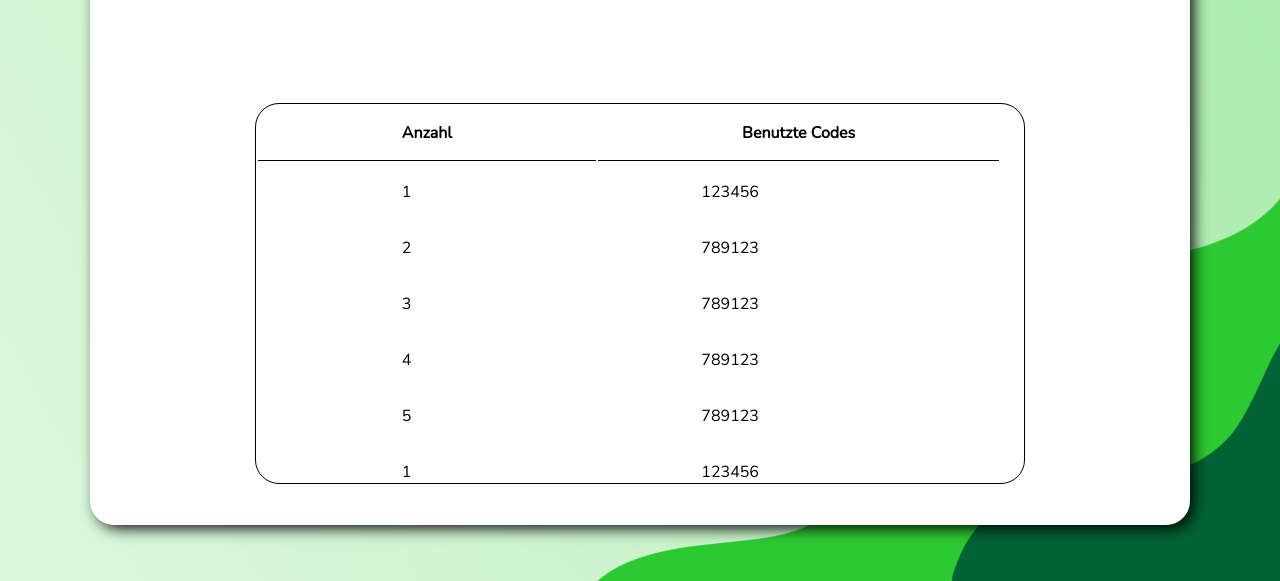
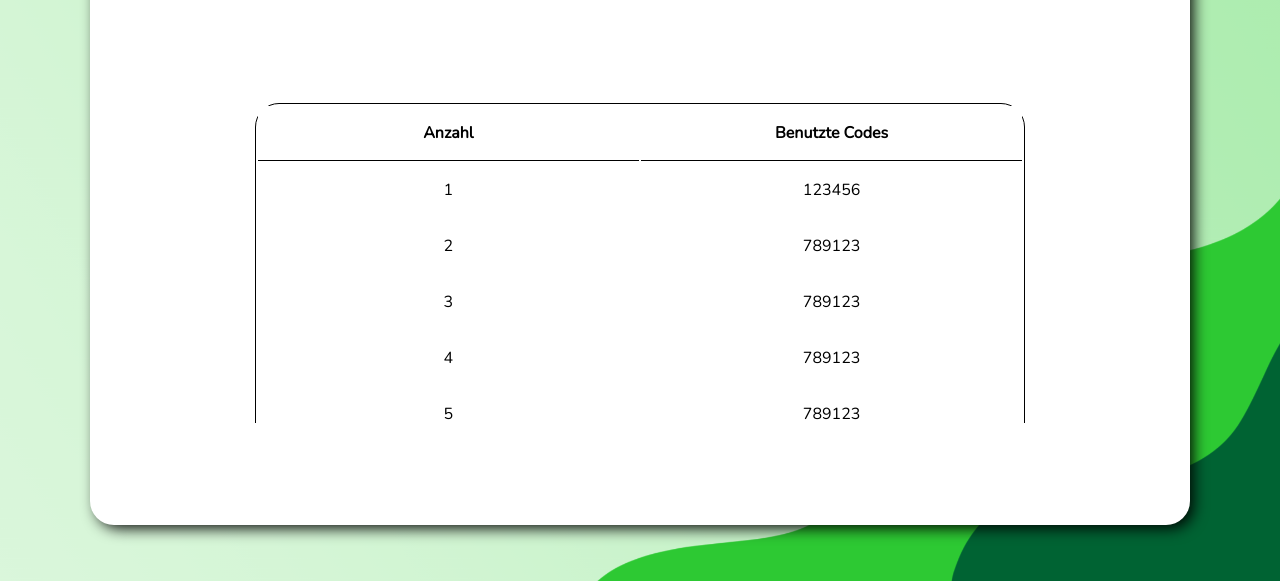
Before and after one commit to ffaex/wohler_quest, a plain HTML site: page frontend/codes.html in a window 1280 px wide. Shown: the part 219-800 px from the top of the page. Drawn offline with nearby package versions, Linux system fonts and the light colour scheme.

Commit message:
updated as in privat repo

```diff
--- a/frontend/codes.html
+++ b/frontend/codes.html
@@ -37,7 +37,7 @@
 
 
         <!--Button damit scrollbar direkt hoch geht-->
-        <div class="fancytable" >
+        <div class="table" >
 
             <table>
 			<thead>
--- a/frontend/css/codes.css
+++ b/frontend/css/codes.css
@@ -7,25 +7,24 @@ html {
 }
 
 #bubble {
-    position : absolute;
-    width : 86%;
+  position: absolute;
+  width: 86%;
   height: 86%;
   background-color: white;
-    border-radius : 1.5rem;
-    left : 7%;
-    top : 7%;
-    overflow : hidden;
+  border-radius: 1.5rem;
+  left: 7%;
+  top: 7%;
+  overflow: hidden;
   font-family: 'Nunito', sans-serif;
   box-shadow: 5px 5px 15px -2px #000000;
 }
 
 #foreground {
-	position : absolute;
-	width : 100%;
-	height : 100%;
-	top : 0;
-	left : 0 ;
-
+  position: absolute;
+  width: 100%;
+  height: 100%;
+  top: 0;
+  left: 0;
   background: url(foreground.png) no-repeat center center fixed;
   -webkit-background-size: cover;
   -moz-background-size: cover;
@@ -40,7 +39,6 @@ html {
   display: table;
   width: 20%;
   text-align: left;
-
 }
 
 .nav li {
@@ -49,17 +47,14 @@ html {
   padding: 1 0;
 }
 
-
 .nav a {
   color: rgb(110, 108, 108);
   text-transform: uppercase;
   text-decoration: none;
   letter-spacing: 0.15em;
-
   display: inline-block;
   padding: 1rem 2rem;
   position: relative;
-
 }
 
 .nav a:after {
@@ -80,88 +75,100 @@ html {
   left: 0;
 }
 
-
-.codes{
-    margin-left : 50%;
-    transform : translate(-50%,0);
-    border-radius : 1.5rem;
+.codes {
+  margin-left: 50%;
+  transform: translate(-50%, 0);
+  border-radius: 1.5rem;
   width: 60%;
   border: solid black 0.1rem;
 }
 
-#codeform{
+#search {}
+
+#codeform {
   display: flex;
   justify-content: space-between;
-  padding  : 0.5rem 2rem;
+  padding: 0.5rem 2rem;
 }
 
-input{
+input {
   border: none;
   outline: none;
 }
 
-form{
+form {
   outline: none;
   background-color: transparent;
   width: 100%;
 }
 
-button[type = "submit"]{
+button[type="submit"] {
   color: white;
   border: none;
   outline: none;
-    border-radius :  1.5rem;
-    min-width : 4rem;
-    max-width : 8rem;
-    padding : 0.4rem 3rem;
+  border-radius: 1.5rem;
+  min-width: 4rem;
+  max-width: 8rem;
+  padding: 0.4rem 3rem;
   margin-right: -1.4rem;
   background-color: #006333;
 }
 
-.fancytable{
+.table {
   margin: 0 auto;
-    margin-top: 10% ;
-    width:70%;
+  margin-top: 10%;
+  width: 70%;
+  overflow:hidden;
+  overflow-y: scroll;
+  height: 20em;
 }
 
 tbody {
-    display: block;
-    max-height: 20rem;
-    overflow-y: scroll;
-	  scrollbar-width: none;  /* Firefox */
+  /* display: block; */
+  /* max-height: 20rem; */
+  height: 50px;;
+  scrollbar-width: none;
+  /* Firefox */
 }
 
-table::-webkit-scrollbar {
+
+/* Hide scrollbar for Chrome, Safari and Opera */
+
+div::-webkit-scrollbar {
   display: none;
 }
 
-table{
-    border-radius : 1.5rem;
+
+table {
+  border-radius: 1.5rem;
   border: solid black 0.1rem;
-    display:block;
+  display: table;
   margin: auto;
+  table-layout: fixed;
+  width: 100%;
 }
 
-  td,th {
+td,
+th {
   text-align: center;
   padding: 1rem 9rem;
-	  /* white-space: nowrap; */
+  white-space: nowrap;
+  width: 50%;
+  padding: 1em;
   /*word-break: break-all;*/
 }
 
-
- th{
+th {
   border-bottom: solid;
   border-width: 0.1rem;
+  position: sticky;
+  background-color: white;
+  z-index: 2;
+  top: 0;
 }
 
-
-
-@media only screen
-and (min-device-width : 320px)
-and (max-device-width : 480px) {
-
-	#bubble{
-		background-color : black ;
+@media only screen and (min-device-width: 320px) and (max-device-width: 480px) {
+  #bubble {
+      background-color: black;
   }
 }
```
Lines whose indentation alone changed are shown as unchanged.
